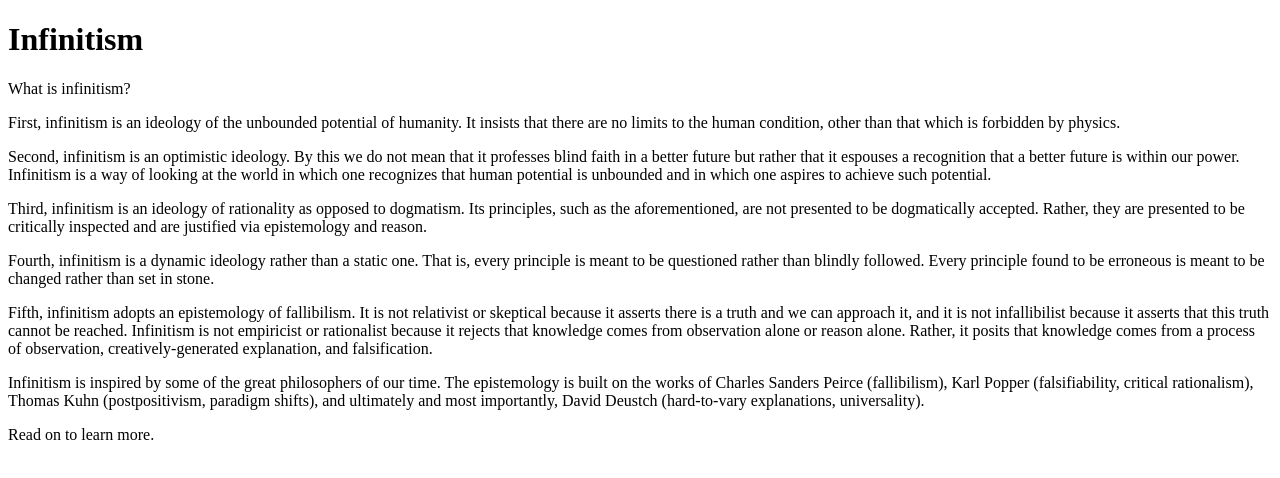
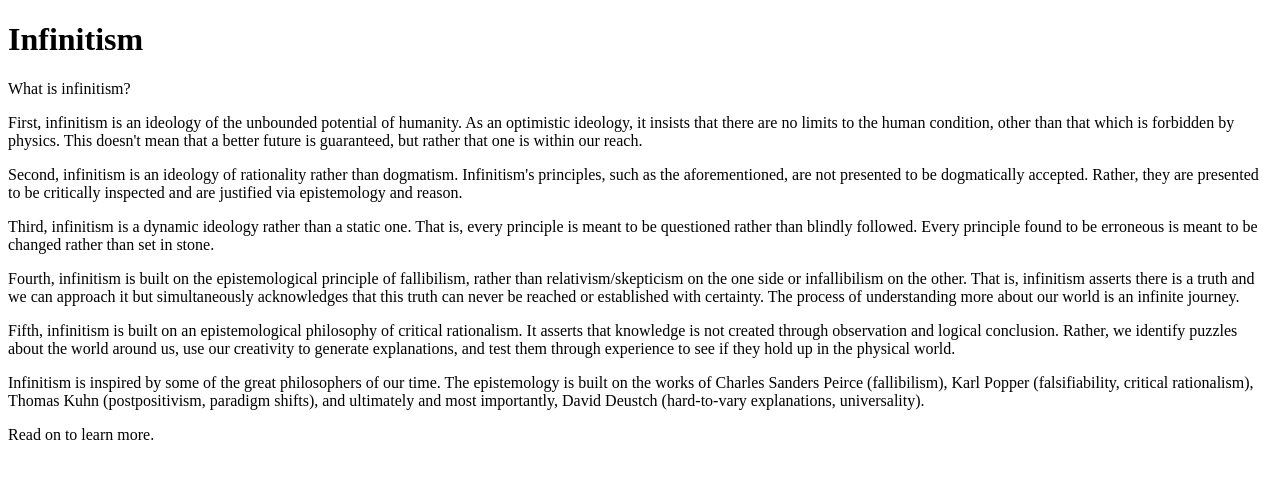
Before and after one commit to shea256/infinitism, a Next.js app: page / in a window 1280 px wide. Shown: the top 478 px of the page. Built offline with nearby package versions, Linux system fonts and the light colour scheme.

Commit message:
Update index.mdx

```diff
--- a/pages/index.mdx
+++ b/pages/index.mdx
@@ -4,15 +4,15 @@ import Bleed from 'nextra-theme-docs/bleed'
 
 What is infinitism?
 
-First, infinitism is an ideology of the unbounded potential of humanity. It insists that there are no limits to the human condition, other than that which is forbidden by physics.
+First, infinitism is an ideology of the unbounded potential of humanity. As an optimistic ideology, it insists that there are no limits to the human condition, other than that which is forbidden by physics. This doesn't mean that a better future is guaranteed, but rather that one is within our reach.
 
-Second, infinitism is an optimistic ideology. By this we do not mean that it professes blind faith in a better future but rather that it espouses a recognition that a better future is within our power. Infinitism is a way of looking at the world in which one recognizes that human potential is unbounded and in which one aspires to achieve such potential.
+Second, infinitism is an ideology of rationality rather than dogmatism. Infinitism's principles, such as the aforementioned, are not presented to be dogmatically accepted. Rather, they are presented to be critically inspected and are justified via epistemology and reason.
 
-Third, infinitism is an ideology of rationality as opposed to dogmatism. Its principles, such as the aforementioned, are not presented to be dogmatically accepted. Rather, they are presented to be critically inspected and are justified via epistemology and reason.
+Third, infinitism is a dynamic ideology rather than a static one. That is, every principle is meant to be questioned rather than blindly followed. Every principle found to be erroneous is meant to be changed rather than set in stone.
 
-Fourth, infinitism is a dynamic ideology rather than a static one. That is, every principle is meant to be questioned rather than blindly followed. Every principle found to be erroneous is meant to be changed rather than set in stone.
+Fourth, infinitism is built on the epistemological principle of fallibilism, rather than relativism/skepticism on the one side or infallibilism on the other. That is, infinitism asserts there is a truth and we can approach it but simultaneously acknowledges that this truth can never be reached or established with certainty. The process of understanding more about our world is an infinite journey.
 
-Fifth, infinitism adopts an epistemology of fallibilism. It is not relativist or skeptical because it asserts there is a truth and we can approach it, and it is not infallibilist because it asserts that this truth cannot be reached. Infinitism is not empiricist or rationalist because it rejects that knowledge comes from observation alone or reason alone. Rather, it posits that knowledge comes from a process of observation, creatively-generated explanation, and falsification.
+Fifth, infinitism is built on an epistemological philosophy of critical rationalism. It asserts that knowledge is not created through observation and logical conclusion. Rather, we identify puzzles about the world around us, use our creativity to generate explanations, and test them through experience to see if they hold up in the physical world.
 
 Infinitism is inspired by some of the great philosophers of our time. The epistemology is built on the works of Charles Sanders Peirce (fallibilism), Karl Popper (falsifiability, critical rationalism), Thomas Kuhn (postpositivism, paradigm shifts), and ultimately and most importantly, David Deustch (hard-to-vary explanations, universality).
 
```
